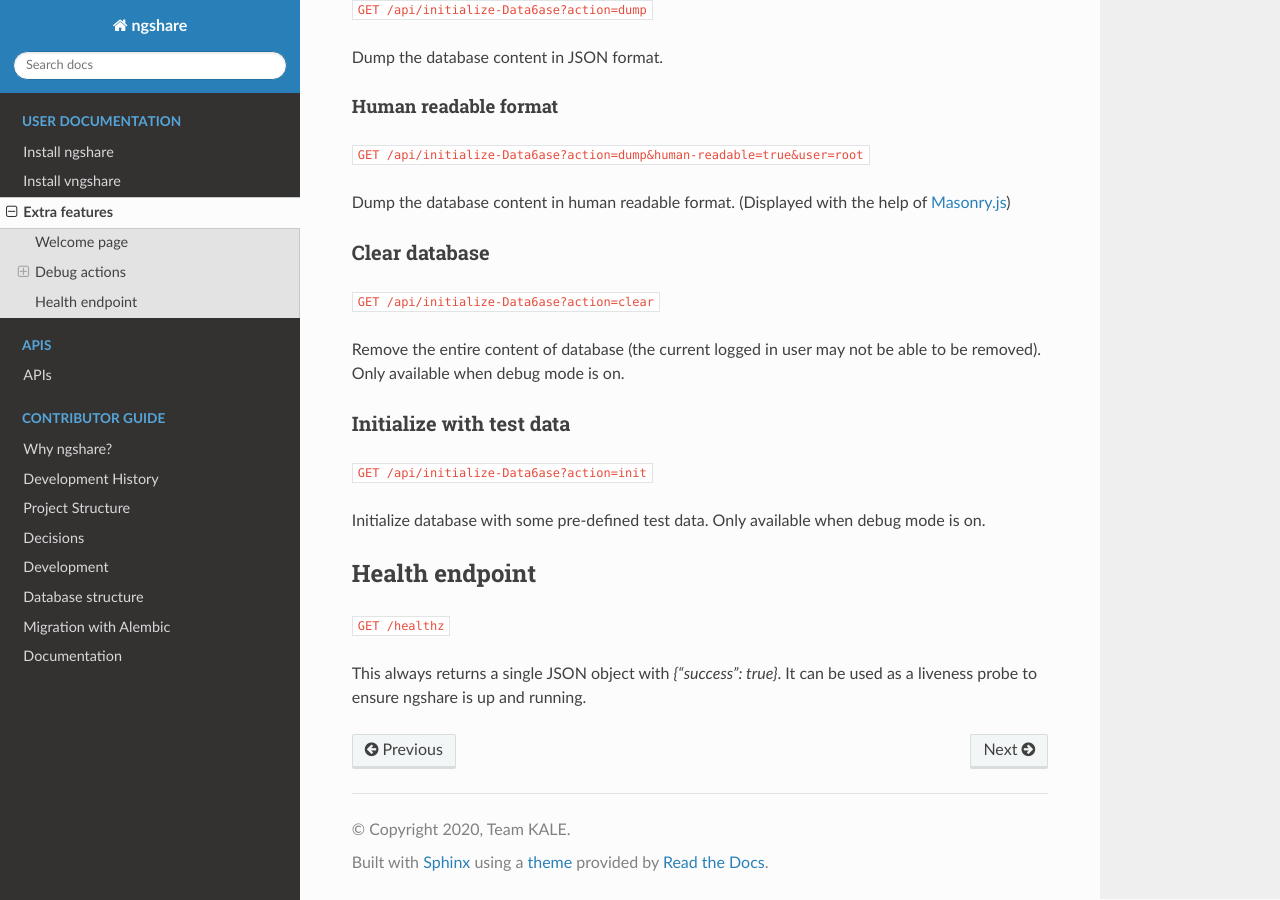
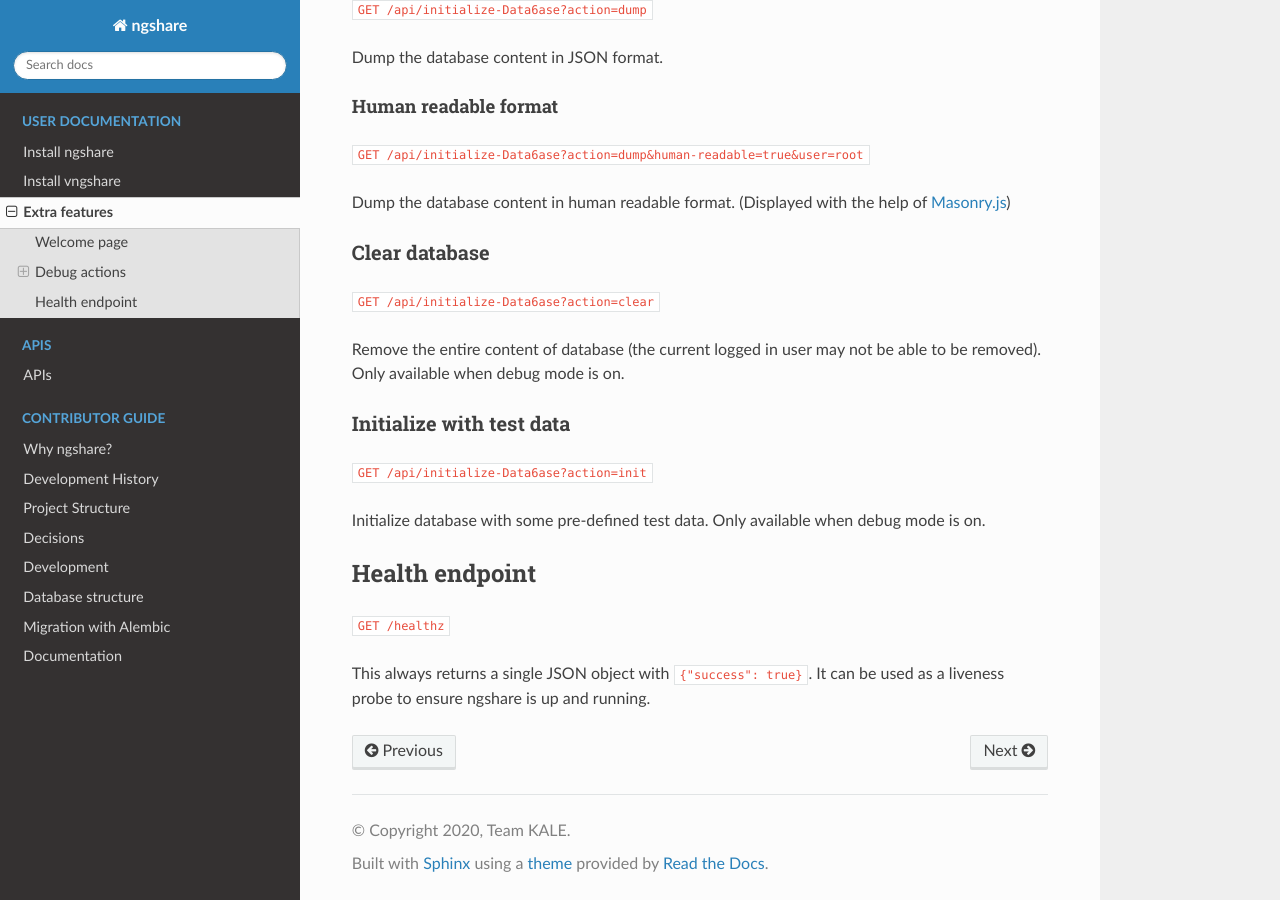
Before and after one commit to LibreTexts/ngshare, a Sphinx documentation site: the page built from docs/user_guide/extra.rst, in a window 1280 px wide and 900 px high, scrolled down 590 px. Built offline with Sphinx 7.4.7 and the Read the Docs theme 2.0.0, drawn with Linux system fonts in a browser that asks for light colours.

Commit message:
Fix typo

```diff
--- a/docs/user_guide/extra.rst
+++ b/docs/user_guide/extra.rst
@@ -43,4 +43,4 @@ Health endpoint
 -------------
 ``GET /healthz``
 
-This always returns a single JSON object with `{"success": true}`. It can be used as a liveness probe to ensure ngshare is up and running.
+This always returns a single JSON object with ``{"success": true}``. It can be used as a liveness probe to ensure ngshare is up and running.
```
